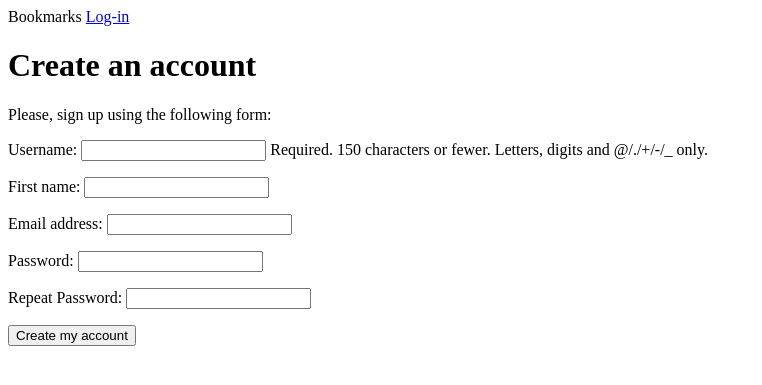
After one commit to ashishpokhrel1227/social-website-project, a Django app: page /account/register/ in a window 1280 px wide. The commit adds this page. Shown: the top 385 px of the page, without its empty margins (0-762 px from the left). Run offline with Django 3.2, Linux system fonts and the light colour scheme.

Commit message:
creation of user register for the site

```diff
--- a/account/forms.py
+++ b/account/forms.py
@@ -1,5 +1,21 @@
 from django import forms
+from django.contrib.auth.models import User
 
 class LoginForm(forms.Form):
     username = forms.CharField()
     password = forms.CharField(widget=forms.PasswordInput)
+
+class UserRegistrationForm(forms.ModelForm):
+    password = forms.CharField(label='Password', widget=forms.PasswordInput)
+    password2 = forms.CharField(label='Repeat Password', widget=forms.PasswordInput)
+
+    class Meta:
+        model = User
+        fields = ('username', 'first_name', 'email')
+
+        def clean_password2(self):
+            cd = self.cleaned_data
+            if cd['password'] != cd['password2']:
+                raise forms.ValidationError('Passwords don\'t match.')
+
+            return cd['password2']
--- /dev/null
+++ b/account/templates/account/register.html
@@ -0,0 +1,11 @@
+{% extends 'base.html' %}
+{% block title %}Create an account{% endblock %}
+{% block content %}
+<h1> Create an account</h1>
+<p>Please, sign up using the following form:</p>
+<form action='.' method='post'>
+  {{ user_form.as_p }}
+  {% csrf_token %}
+  <p><input type='submit' value='Create my account'></p>
+  </form>
+  {% endblock %}
--- /dev/null
+++ b/account/templates/account/register_done.html
@@ -0,0 +1,6 @@
+{% extends 'base.html' %}
+{% block title %}Welcome{% endblock %}
+{% block content %}
+<h1>Welcome {{ new_user.first_name }}!</h1>
+<p>Your account has been successfully created. Now you can <a href='{% url "login" %}'>Log-in</a>.</p>
+{% endblock %}
--- a/account/templates/registration/login.html
+++ b/account/templates/registration/login.html
@@ -9,7 +9,7 @@
   Please try again.
   </p>
 {% else %}
-  <p>Please, use the following form to log-in:</p>
+  <p>Please, use the following form to log-in. If you don't have an account <a href='{% url "register" %}'>register here</a></p>
 {% endif %}
   <div class='login-form'>
     <form action="{% url 'login' %}" method='post'>
--- a/account/urls.py
+++ b/account/urls.py
@@ -17,4 +17,5 @@ urlpatterns = [
                 # path('reset/<uidb64>/<token>/', auth_views.PasswordResetConfirmView.as_view(), name='password_reset_confirm'),
                 # path('reset/done/', auth_views.PasswordResetCompleteView.as_view(), name='password_reset_complete'),
                 path('', include('django.contrib.auth.urls')),
+                path('register/', views.register, name='register'),
                 ]
--- a/account/views.py
+++ b/account/views.py
@@ -1,7 +1,7 @@
 from django.http import HttpResponse
 from django.shortcuts import render
 from django.contrib.auth import authenticate, login
-from .forms import LoginForm
+from .forms import LoginForm, UserRegistrationForm
 from django.contrib.auth.decorators import login_required
 
 def user_login(request):
@@ -31,3 +31,19 @@ def user_login(request):
 @login_required
 def dashboard(request):
     return render(request, 'account/dashboard.html', {'section': 'dashboard'})
+
+def register(request):
+    if request.method == 'POST':
+            user_form = UserRegistrationForm(request.POST)
+            if user_form.is_valid():
+                #create a new user object but avoid saving it yet
+                new_user = user_form.save(commit=False)
+                #set the choosen password
+                new_user.set_password(user_form.cleaned_data['password'])
+                #save the user object
+                new_user.save()
+                return render(request, 'account/register_done.html', {'new_user': new_user})
+
+    else:
+        user_form = UserRegistrationForm()
+    return render(request, 'account/register.html', {'user_form': user_form})
```
Also changed, not shown: db.sqlite3.
